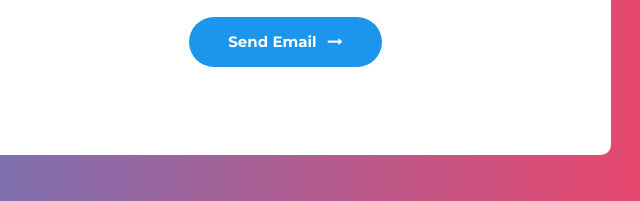
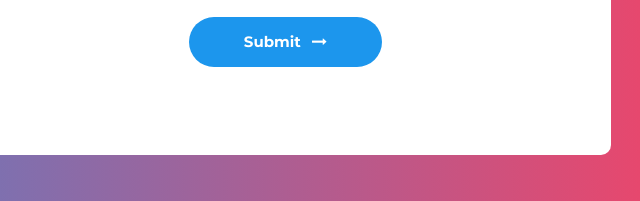
Before and after one commit to Dev-Flame/MHHS-AIC, a plain HTML site: page ContactFrom_v1/index.html in a window 1280 px wide. Shown: the part 550-751 px from the top of the page, 611-1251 px from the left. Drawn offline with Linux system fonts and the light colour scheme; a web font is replaced by a local one.

Commit message:
Update index.html

```diff
--- a/ContactFrom_v1/index.html
+++ b/ContactFrom_v1/index.html
@@ -52,7 +52,7 @@
 				<div class="container-contact1-form-btn">
 					<button type="submit" class="contact1-form-btn">
 						<span>
-							Send Email
+							Submit
 							<i class="fa fa-long-arrow-right" aria-hidden="true"></i>
 						</span>
 					</button>
```
